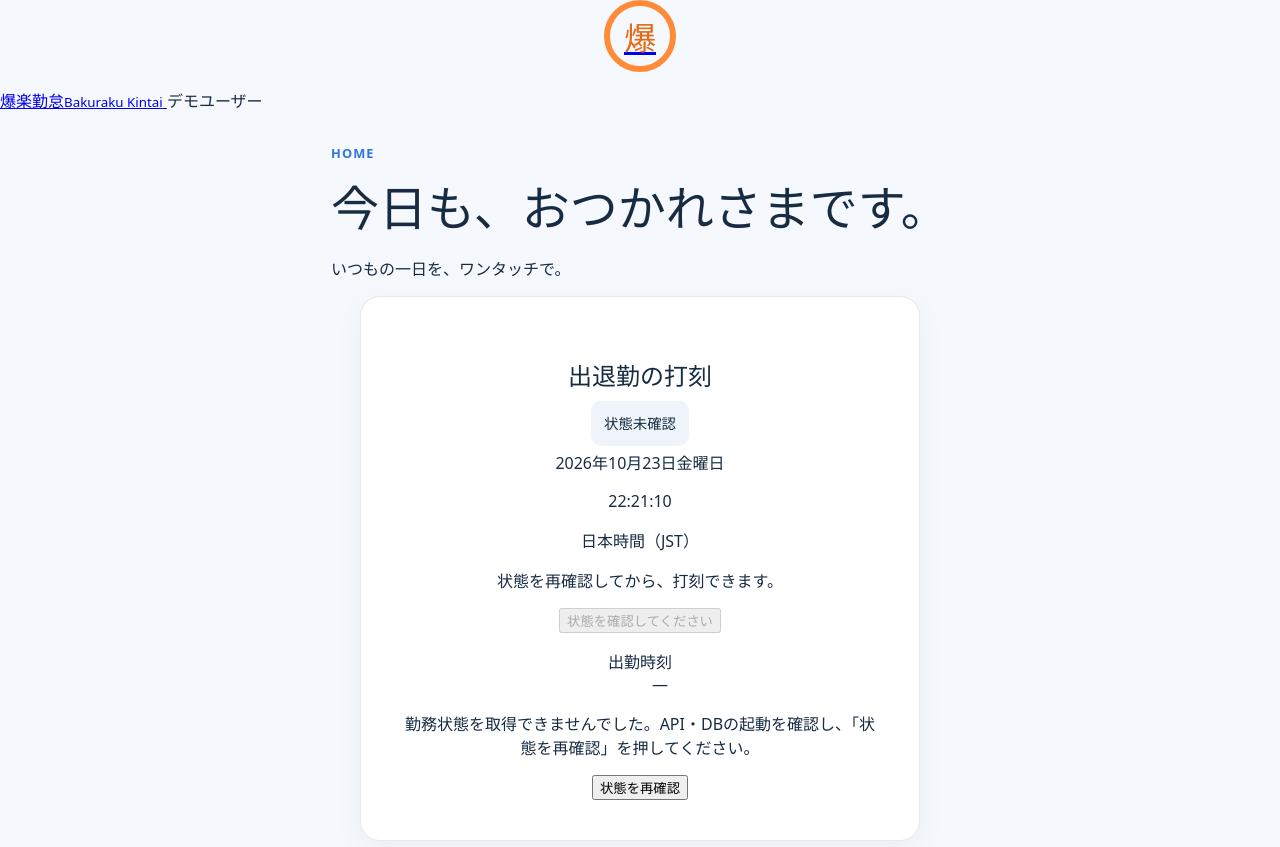
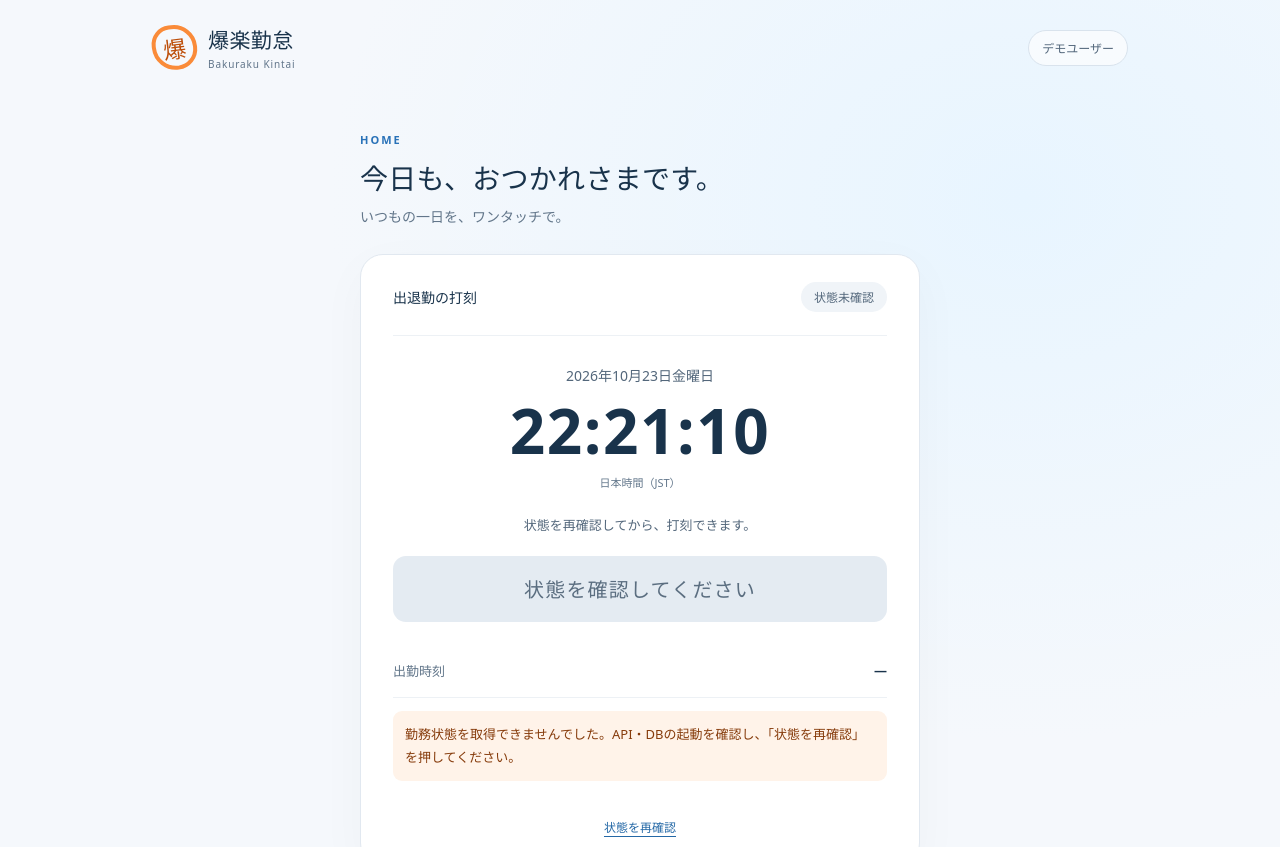
Before and after one commit to omoy16/bakuraku-kintai, a website built with Vite: page frontend/index.html in a window 1280 px wide. Shown: the top 847 px of the page. Built offline with nearby package versions, Linux system fonts and the light colour scheme; files whose address does not match are found by name.

Commit message:
[WBS 0.5] frontend/src/style.css を整備

```diff
--- a/frontend/src/style.css
+++ b/frontend/src/style.css
@@ -1,19 +1,45 @@
-:root {
-  font-family: system-ui, -apple-system, BlinkMacSystemFont, "Segoe UI", sans-serif;
-  color: #172c42;
-  background: #f5f8fc;
-  font-synthesis: none;
-  text-rendering: optimizeLegibility;
-}
+:root { font-family: system-ui, -apple-system, BlinkMacSystemFont, "Segoe UI", sans-serif; color: #19334b; background: #f5f8fc; font-synthesis: none; text-rendering: optimizeLegibility; }
 * { box-sizing: border-box; }
 body { margin: 0; min-width: 320px; }
-.page { min-height: 100vh; display: grid; place-items: center; padding: 2rem 1rem; }
-.panel { width: min(100%, 560px); padding: 2.5rem; border: 1px solid #e3eaf2; border-radius: 20px; background: white; box-shadow: 0 10px 30px #17304c0b; text-align: center; }
-.mark { display: grid; place-items: center; width: 72px; height: 72px; margin: 0 auto 1rem; border: 6px solid #ff8b39; border-radius: 50%; color: #e46b15; font-size: 2rem; font-weight: 900; }
-.eyebrow { margin: 0; color: #3176d4; letter-spacing: 0.08em; font-size: 0.8rem; font-weight: 700; }
-h1 { margin: 0.5rem 0; font-size: clamp(2rem, 7vw, 3rem); }
-.description { margin: 0; font-weight: 600; }
-.note { margin: 1.6rem 0 1rem; color: #54677b; line-height: 1.7; }
-.status { margin: 0; padding: 0.8rem; border-radius: 10px; background: #eff4fa; font-size: 0.9rem; }
-.connected { background: #e5f8ef; color: #176438; }
-.disconnected { background: #fff2e5; color: #8c4b12; }
+button, a { -webkit-tap-highlight-color: transparent; }
+button { font: inherit; cursor: pointer; }
+button:disabled { cursor: wait; }
+button:focus-visible, a:focus-visible { outline: 3px solid #184a93; outline-offset: 5px; }
+.shell { min-height: 100vh; background: radial-gradient(ellipse at 80% 20%, #e8f5ff 0, transparent 48%); }
+.header { max-width: 1040px; margin: auto; padding: 24px 32px; display: flex; align-items: center; justify-content: space-between; gap: 16px; }
+.brand { display: flex; align-items: center; gap: 11px; color: inherit; text-decoration: none; font-size: 21px; font-weight: 800; letter-spacing: .02em; }
+.brand small { display: block; font-size: 10px; letter-spacing: .09em; font-weight: 500; color: #61758a; margin-top: 3px; }
+.mark { display: grid; place-items: center; width: 45px; height: 45px; border: 4px solid #fa8b39; border-radius: 42% 52% 46% 54%; color: #bd4e09; font-size: 23px; transform: rotate(-7deg); }
+.demo { padding: 8px 13px; border: 1px solid #d9e3ed; border-radius: 20px; font-size: 12px; color: #52667b; background: #ffffffa0; }
+.page { width: min(100% - 40px, 560px); margin: 37px auto 0; }
+.intro { margin-bottom: 28px; }
+.eyebrow { color: #2972b8; font-size: 11px; letter-spacing: .18em; font-weight: 700; margin: 0 0 10px; }
+h1 { margin: 0 0 9px; font-size: clamp(21px, 4.5vw, 28px); letter-spacing: .01em; }
+.intro > p:last-child { margin: 0; color: #62768a; font-size: 14px; }
+.panel { padding: 27px 32px 22px; border: 1px solid #e1e8f0; border-radius: 23px; background: white; box-shadow: 0 14px 50px #19334b08; text-align: center; }
+.panel-heading { display: flex; justify-content: space-between; align-items: center; gap: 10px; padding-bottom: 23px; border-bottom: 1px solid #edf1f5; }
+h2 { font-size: 14px; font-weight: 600; margin: 0; }
+.status { background: #f0f4f8; color: #53677b; font-size: 12px; padding: 6px 13px; border-radius: 20px; }
+.status.working { background: #e7f4ff; color: #125a9b; }
+.today { font-size: 14px; margin: 29px 0 5px; color: #53677b; }
+.clock { margin: 0; font-size: clamp(42px, 10vw, 62px); font-weight: 650; letter-spacing: .025em; font-variant-numeric: tabular-nums; line-height: 1.3; }
+.timezone { margin: 3px 0 24px; color: #64788c; font-size: 11px; }
+.guidance { font-size: 13px; line-height: 1.7; color: #53677b; min-height: 23px; margin: 0 0 19px; }
+.punch { width: 100%; min-height: 66px; border: 0; border-radius: 13px; background: #1d75c9; color: white; font-size: 20px; font-weight: 700; letter-spacing: .06em; box-shadow: 0 6px 14px #1d75c920; transition: background .15s; }
+.punch:hover:not(:disabled) { background: #155ea5; }
+.punch.clock-out { background: #c75c15; box-shadow: 0 6px 14px #c75c1520; }
+.punch.clock-out:hover:not(:disabled) { background: #a84a0e; }
+.punch:disabled { background: #e4ebf2; color: #5b6e80; box-shadow: none; }
+.shift { display: flex; justify-content: space-between; gap: 12px; margin: 22px 0 0; padding: 17px 0; border-bottom: 1px solid #edf1f5; font-size: 13px; }
+.shift dt { color: #62768a; }
+.shift dd { margin: 0; font-variant-numeric: tabular-nums; font-weight: 600; }
+.notice, .error { font-size: 13px; line-height: 1.8; text-align: left; }
+.notice { color: #176442; }
+.notice:empty { display: none; }
+.error { padding: 12px; border-radius: 9px; background: #fff3e9; color: #863b0b; }
+.refresh { margin-top: 17px; padding: 7px 12px; border: 0; background: transparent; color: #2468a6; font-size: 12px; text-decoration: underline; text-underline-offset: 4px; }
+.refresh:disabled { color: #667b8f; }
+.footnote { text-align: center; color: #64788c; font-size: 11px; line-height: 1.9; margin: 20px 0 30px; }
+footer { text-align: center; color: #657a8e; font-size: 11px; padding: 0 20px 22px; }
+@media (max-width: 480px) { .header { padding: 20px; } .brand { font-size: 18px; } .demo { font-size: 10px; padding: 7px 10px; } .page { margin-top: 22px; } .panel { padding: 23px 21px 19px; } .shift { font-size: 12px; } }
+@media (prefers-reduced-motion: reduce) { * { transition: none !important; } }
```
